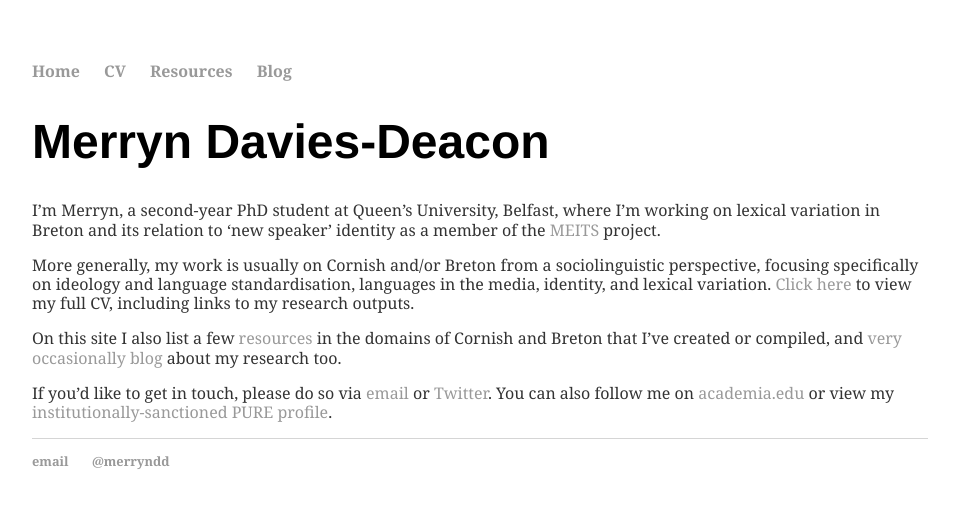
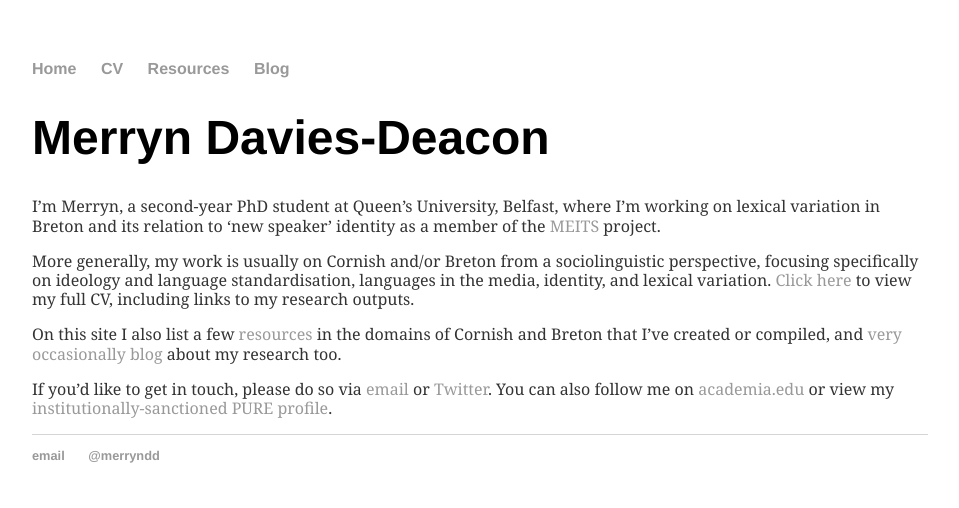
Before and after one commit to merryndd/merryndd.github.io, a Jekyll site: the page built from index.html, in a window 1280 px wide. Shown: the top 508 px of the page, without its empty margins (160-1119 px from the left). Built offline with Jekyll 4.4.1, drawn with Linux system fonts in a browser that asks for light colours.

Commit message:
Update main.css

```diff
--- a/css/main.css
+++ b/css/main.css
@@ -39,7 +39,7 @@ p {
   text-indent: -22px ;
 }
 
-body ul {
+div ul {
     font-family:'Georgia', 'Serif';
 }
 
```
